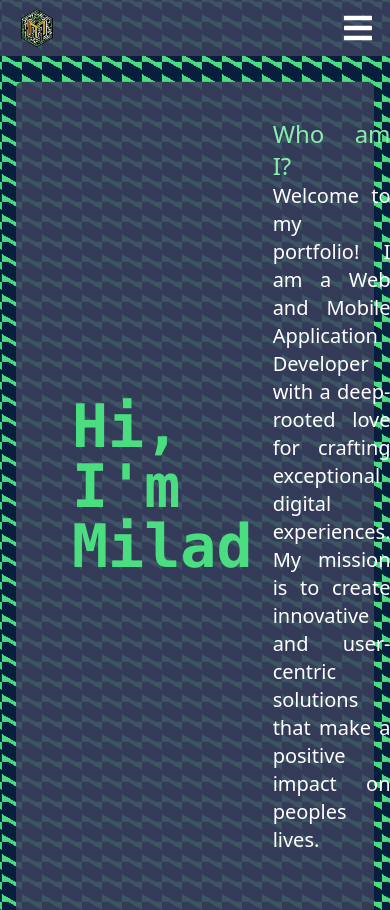
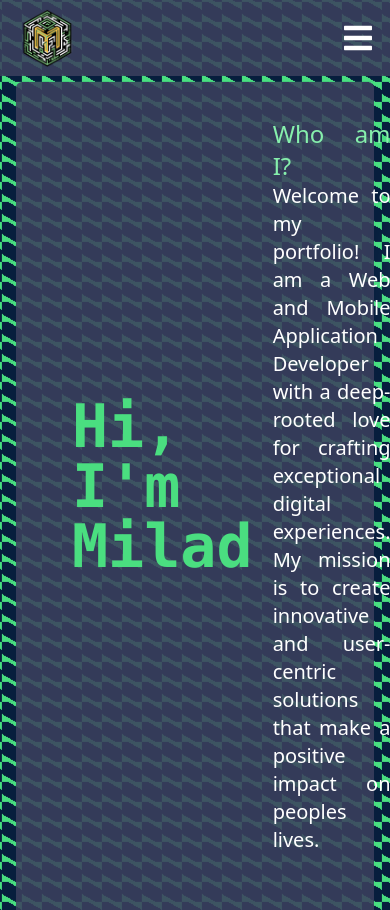
Before and after one commit to Milad-fotoohnejad/My_Portfolio, a Next.js app: page / in a window 390 px wide. Built offline with nearby package versions, Linux system fonts and the light colour scheme.

Commit message:
Update mobileNav.tsx

```diff
--- a/app/components/mobileNav.tsx
+++ b/app/components/mobileNav.tsx
@@ -24,7 +24,7 @@ const MobileNav = () => {
         <div className="mobile-nav">
             <div className="branding">
                 <Link href="/" passHref>
-                    <Image src="/LOGO_M.png" alt="Logo" width={40} height={40} />
+                    <Image src="/LOGO_M.png" alt="Logo" width={60} height={60} />
                 </Link>
             </div>
 
```
